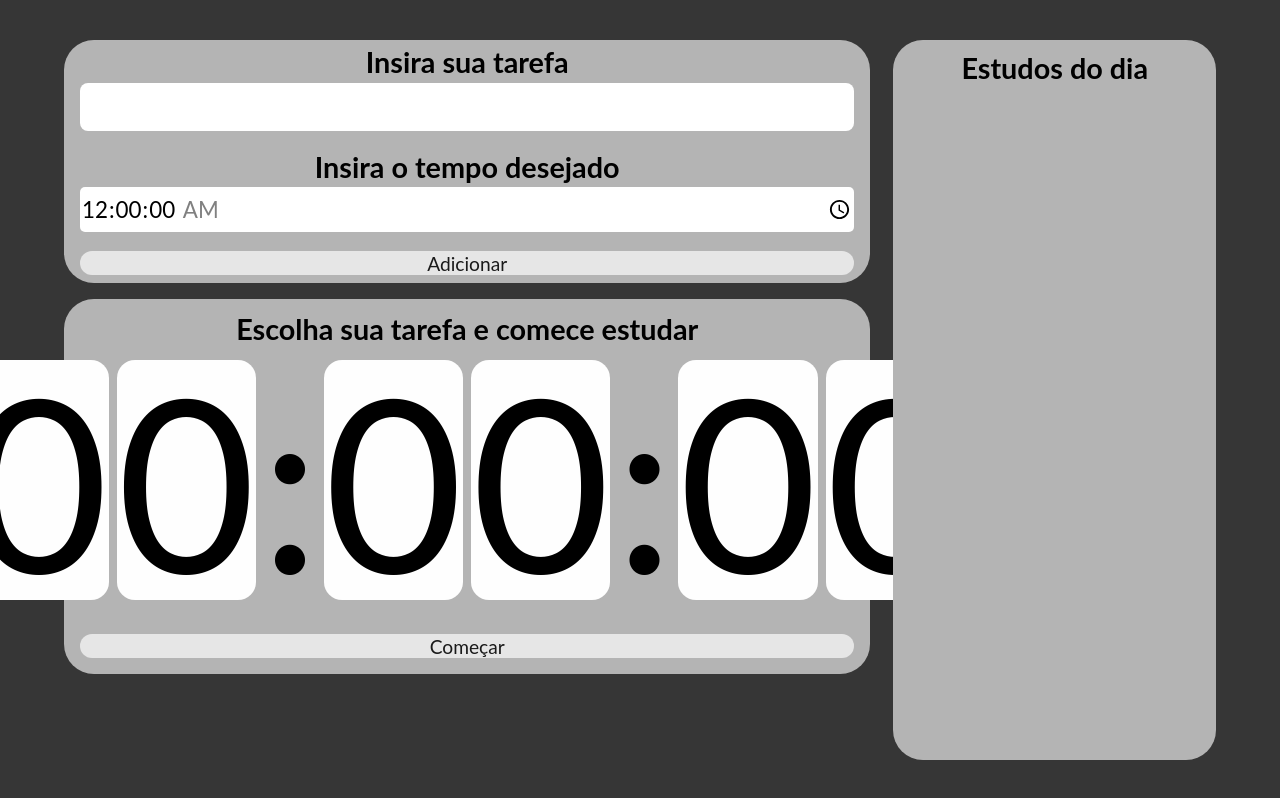
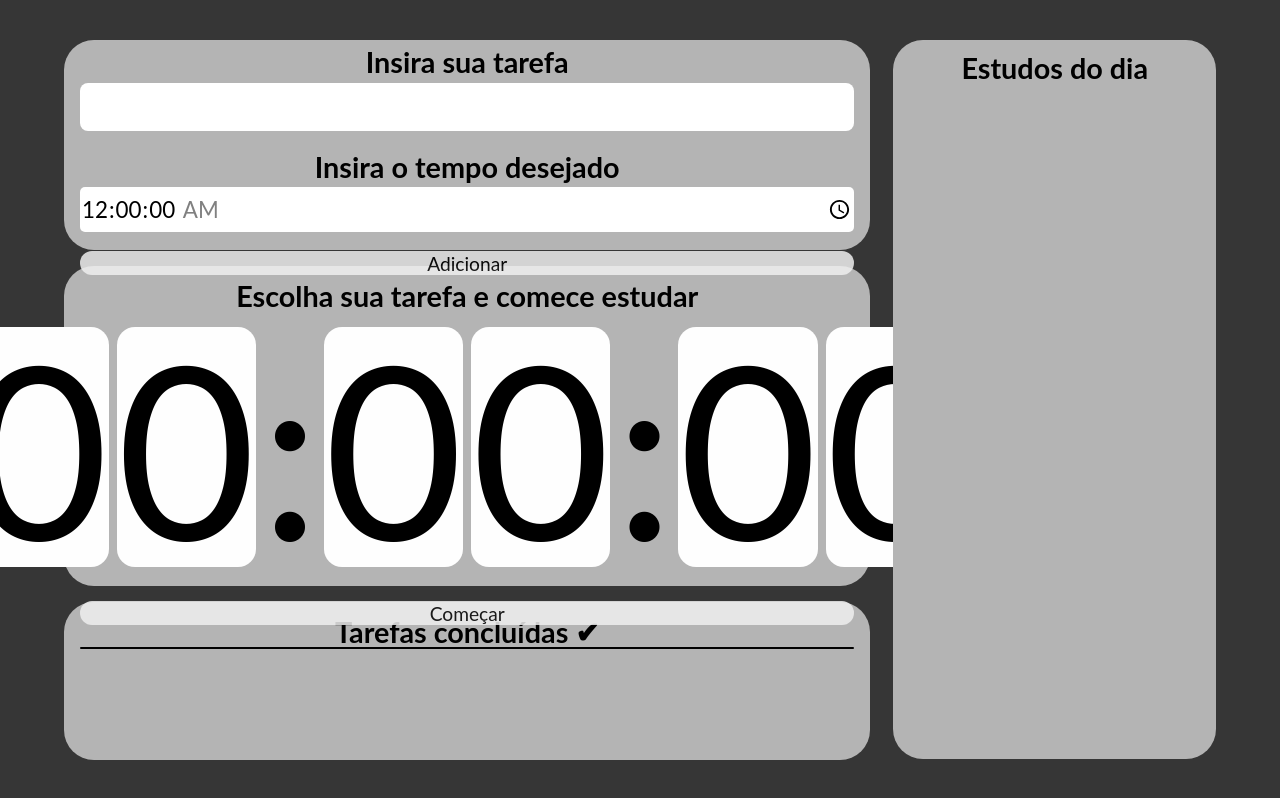
Before and after one commit to MasterKelwin/K-Timer, a React (Create React App) app: page / in a window 1280 px wide. Built offline with nearby package versions, Linux system fonts and the light colour scheme.

Commit message:
a huge att, now the app record the tasks done

```diff
--- /dev/null
+++ b/src/components/completedTasks/CTasks/index.tsx
@@ -0,0 +1,11 @@
+import style from '../completedTasks.module.scss';
+import { ITask } from '../../../types/ITask';
+
+
+export default function CTasks({ task } : ITask) {
+    return (
+        <li className={style.item}>
+            <h3 className={style.name}>{task} &#x2714;</h3>
+        </li>
+    )
+}
--- /dev/null
+++ b/src/components/completedTasks/completedTasks.module.scss
@@ -0,0 +1,53 @@
+.div {
+    background-color: #B4B4B4;
+    margin-top: 1em;
+    padding: 1em 1em;
+    border-radius: 30px;
+    height: 50em;
+    max-height: calc(100% - 3em - 40% - 31% - 1em);
+}
+
+.title {
+    font-size: 1.8em;
+    font-weight: bold;
+    text-align: center;
+}
+
+.trace {
+    background-color: #000;
+    width: 100%;
+    height: 2px;
+    margin-bottom: .2em;
+    border-radius: 2px;
+}
+
+.list {
+    display: flex;
+    flex-direction: column;
+    flex-wrap: wrap;
+    justify-content: flex-start;
+    align-content: flex-start;
+    height: 100%;
+}
+
+.item {
+    background-color: #fff;
+    height: 2em;
+    width: 8em;
+    border-radius: 10px;
+    display: flex;
+    justify-content: center;
+    align-items: center;
+    margin: .25em .5em .25em 0;
+}
+
+.item:hover {
+    background-color: #adffc2;
+    transition: .3s;
+    cursor: pointer;
+}
+
+.name {
+    font-weight: bold;
+    color: green;
+}
--- /dev/null
+++ b/src/components/completedTasks/index.tsx
@@ -0,0 +1,24 @@
+import style from '../completedTasks/completedTasks.module.scss';
+import { ITask } from  '../../types/ITask';
+import CTasks from './CTasks'
+
+interface Props {
+    complets: ITask[]
+}
+
+export default function CompletedTasks({ complets }: Props) {
+    return (
+        <div className={style.div}>
+            <h2 className={style.title}>Tarefas concluídas &#x2714;</h2>
+            <div className={style.trace}></div>
+            <ul className={style.list}>
+                {complets.map(task => (
+                    <CTasks
+                        key={task.id}
+                        {...task}
+                    />
+                ))}
+            </ul>
+        </div>
+    )
+}
--- a/src/components/cronometer/cronometer.module.scss
+++ b/src/components/cronometer/cronometer.module.scss
@@ -3,6 +3,7 @@
     margin-top: 1em;
     padding: 1em 1em;
     border-radius: 30px;
+    height: 40%;
 }
 
 .title {
--- a/src/components/form/form.module.scss
+++ b/src/components/form/form.module.scss
@@ -2,6 +2,7 @@
     background-color: rgb(180, 180, 180);
     padding: 0.5em 1em 0.5em 1em;
     border-radius: 30px;
+    height: 27%;
 }
 
 .divTask, .divTime {
@@ -36,5 +37,5 @@
 }
 
 input:focus {
-    outline: 2px solid rgb(119, 119, 119);
+    outline: 3px solid rgb(119, 119, 119);
   }
--- a/src/components/task-list/index.tsx
+++ b/src/components/task-list/index.tsx
@@ -1,7 +1,6 @@
 import Item from '../task-list/item';
 import style from './list.module.scss';
 import { ITask } from '../../types/ITask'
-import { v4 as uuidv4 } from 'uuid';
 
 interface Props {
     tasks: ITask[],
@@ -13,7 +12,7 @@ function List ({ tasks, select } : Props) {
         <section className={style.section}>
             <h2 className={style.titulo}>Estudos do dia</h2>
             <ul className={style.lista}>
-                {tasks.map((item, index) => (
+                {tasks.map(item => (
                     <Item
                         key={item.id}
                         select={select}
--- a/src/components/task-list/list.module.scss
+++ b/src/components/task-list/list.module.scss
@@ -3,6 +3,7 @@
     width: 30%;
     margin: 0 0 0 2%;
     border-radius: 30px;
+    height: calc( 3em + 40% + 31% + 1em + 20%)
 }
 
 .titulo {
--- a/src/pages/App.module.scss
+++ b/src/pages/App.module.scss
@@ -9,4 +9,5 @@
     display: flex;
     flex-direction: column;
     width: 70%;
+    height: 90vh;
 }
--- a/src/pages/App.tsx
+++ b/src/pages/App.tsx
@@ -2,13 +2,14 @@ import React, { useState } from 'react';
 import Form from '../components/form';
 import List from '../components/task-list';
 import Cron from '../components/cronometer';
+import CompletedTasks from '../components/completedTasks';
 import style from './App.module.scss';
 import { ITask } from '../types/ITask';
 
 export default function App() {
     const [tasks, setTasks] = useState<ITask[]>([]);
     const [selected, setSelected] = useState<ITask>();
-    const [completes, setCompletes] = useState<ITask>();
+    const [complets, setComplets] = useState<ITask[]>([]);
 
     function select(taskSelected: ITask) {
 
@@ -20,7 +21,7 @@ export default function App() {
         })))}
 
     if(taskSelected.completed === true) {
-        setCompletes(taskSelected);
+        setComplets(oldTasks => [...oldTasks, taskSelected]);
         setTasks(oldTasks => oldTasks.map(task => ({
           ...task,
           removed: task.id === taskSelected.id ? true : false
@@ -54,6 +55,7 @@ export default function App() {
       <div className={style.tasks}>
         <Form setTasks={setTasks}/>
         <Cron selected={selected} taskOver={taskOver}/>
+        <CompletedTasks complets={complets}/>
       </div>
       <List tasks={tasks} select={select}/>
     </main>
@@ -81,4 +83,5 @@ to add:
  b: a solution to stop or add a new task on cronometer, even before the task is done
 3- add a readme.txt about the project
 4- make it responsive
+5- change flexbox use to grid, because seems to be more reasonable
 */
```
